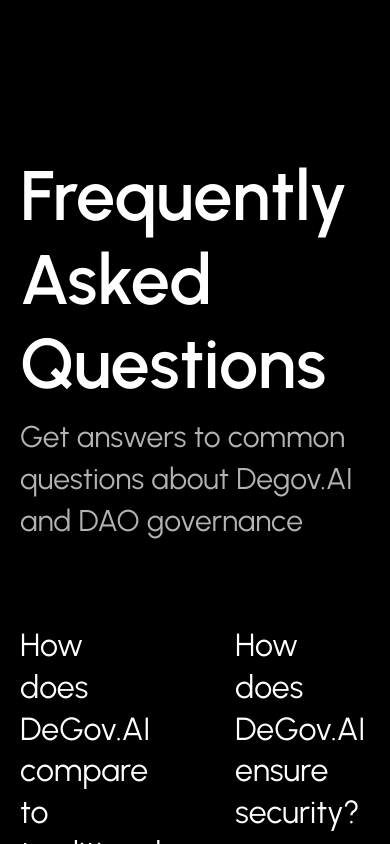
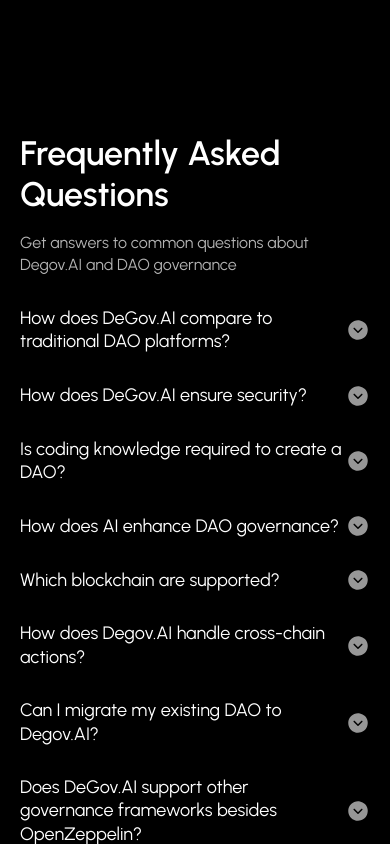
Before and after one commit to ringecosystem/degov-home, a Next.js app in the folder packages/web/: page / in a window 390 px wide. Shown: the part 4900-5744 px from the top of the page. Built offline with nearby package versions, Linux system fonts and the light colour scheme.

Commit message:
Add FAQ mobile component and fold icon for improved user experience

```diff
--- /dev/null
+++ b/packages/web/src/components/home/FaqItemMobile.tsx
@@ -0,0 +1,50 @@
+'use client';
+import { useState } from 'react';
+import { motion, AnimatePresence } from 'framer-motion';
+import Image from 'next/image';
+
+interface FaqItemProps {
+  question: string;
+  answer: string;
+}
+
+export default function FaqItem({ question, answer }: FaqItemProps) {
+  const [isOpen, setIsOpen] = useState(false);
+
+  return (
+    <div className="flex flex-col gap-[14px]">
+      <div
+        className="flex cursor-pointer items-center justify-between"
+        onClick={() => setIsOpen(!isOpen)}
+      >
+        <h4 className="text-[18px] leading-[130%] font-normal">{question}</h4>
+        <motion.div
+          animate={{ rotate: isOpen ? 0 : 180 }}
+          transition={{ duration: 0.3 }}
+          className="flex-shrink-0"
+        >
+          <Image
+            src="/images/fold.svg"
+            alt={isOpen ? 'Collapse' : 'Expand'}
+            width={24}
+            height={24}
+          />
+        </motion.div>
+      </div>
+
+      <AnimatePresence>
+        {isOpen && (
+          <motion.div
+            initial={{ height: 0, opacity: 0 }}
+            animate={{ height: 'auto', opacity: 1 }}
+            exit={{ height: 0, opacity: 0 }}
+            transition={{ duration: 0.3 }}
+            className="overflow-hidden"
+          >
+            <p className="text-[16px] leading-[140%] font-normal opacity-70">{answer}</p>
+          </motion.div>
+        )}
+      </AnimatePresence>
+    </div>
+  );
+}
--- a/packages/web/src/components/home/FaqSection.tsx
+++ b/packages/web/src/components/home/FaqSection.tsx
@@ -1,77 +1,82 @@
-import FaqItem from "./FaqItem";
-import Link from "next/link";
+import FaqItem from './FaqItem';
+import FaqItemMobile from './FaqItemMobile';
+import Link from 'next/link';
 const faqItems = [
   {
-    question: "How does DeGov.AI compare to traditional DAO platforms?",
+    question: 'How does DeGov.AI compare to traditional DAO platforms?',
     answer:
-      "Degov.AI offers AI-powered analytics and decision support that traditional tools lack. Our platform is designed to simplify governance while providing deeper insights into proposal outcomes, voting patterns, and treasury management. Unlike most tools, we offer cross-chain deployment options and require zero coding knowledge.",
+      'Degov.AI offers AI-powered analytics and decision support that traditional tools lack. Our platform is designed to simplify governance while providing deeper insights into proposal outcomes, voting patterns, and treasury management. Unlike most tools, we offer cross-chain deployment options and require zero coding knowledge.'
   },
   {
-    question: "How does DeGov.AI ensure security?",
+    question: 'How does DeGov.AI ensure security?',
     answer:
-      "Degov.AI is built on OpenZeppelin's battle-tested contracts, ensuring the highest level of security for your DAO. We also conduct regular audits and security assessments to maintain the integrity of our platform. All the contracts are open-source, allowing the community to review and verify our code.",
+      "Degov.AI is built on OpenZeppelin's battle-tested contracts, ensuring the highest level of security for your DAO. We also conduct regular audits and security assessments to maintain the integrity of our platform. All the contracts are open-source, allowing the community to review and verify our code."
   },
   {
-    question: "Is coding knowledge required to create a DAO?",
+    question: 'Is coding knowledge required to create a DAO?',
     answer:
-      "Absolutely not. Our expert team are always available to assist you in creating your DAO, you can submit your DAO's information through our user-friendly wizard, and we will handle the technical details.",
+      "Absolutely not. Our expert team are always available to assist you in creating your DAO, you can submit your DAO's information through our user-friendly wizard, and we will handle the technical details."
   },
   {
-    question: "How does AI enhance DAO governance?",
+    question: 'How does AI enhance DAO governance?',
     answer:
-      "Our AI analyzes governance patterns, evaluates proposal language for clarity and potential conflicts, predicts voting outcomes based on historical data, and identifies optimal timing for proposal submission. It also provides treasury management recommendations and governance optimization suggestions.",
+      'Our AI analyzes governance patterns, evaluates proposal language for clarity and potential conflicts, predicts voting outcomes based on historical data, and identifies optimal timing for proposal submission. It also provides treasury management recommendations and governance optimization suggestions.'
   },
   {
-    question: "Which blockchain are supported?",
+    question: 'Which blockchain are supported?',
     answer:
-      "Degov.AI currently supports Ethereum, Arbitrum, Base, and Ethereum Sepolia. We are continuously adding support for additional networks based on community demand and emerging standards.",
+      'Degov.AI currently supports Ethereum, Arbitrum, Base, and Ethereum Sepolia. We are continuously adding support for additional networks based on community demand and emerging standards.'
   },
   {
-    question: "How does Degov.AI handle cross-chain actions?",
+    question: 'How does Degov.AI handle cross-chain actions?',
     answer:
-      "Degov.AI allows you to create and manage DAOs across multiple chains by integrating with the Msgport protocol. This enables cross-chain proposal creation, voting, and execution. You can easily manage your DAO's governance across different networks without the need for complex setups.",
+      "Degov.AI allows you to create and manage DAOs across multiple chains by integrating with the Msgport protocol. This enables cross-chain proposal creation, voting, and execution. You can easily manage your DAO's governance across different networks without the need for complex setups."
   },
   {
-    question: "Can I migrate my existing DAO to Degov.AI?",
+    question: 'Can I migrate my existing DAO to Degov.AI?',
     answer:
-      "Yes, you can migrate your existing DAO to Degov.AI as long as it is built on compatible smart contracts from OpenZeppelin. Our team will assist you in the migration process to ensure a smooth transition.",
+      'Yes, you can migrate your existing DAO to Degov.AI as long as it is built on compatible smart contracts from OpenZeppelin. Our team will assist you in the migration process to ensure a smooth transition.'
   },
   {
-    question:
-      "Does DeGov.AI support other governance frameworks besides OpenZeppelin?",
+    question: 'Does DeGov.AI support other governance frameworks besides OpenZeppelin?',
     answer:
-      "Currently, DeGov.AI exclusively supports OpenZeppelin's governance framework. This focus allows us to provide a robust and user-friendly experience. However, we may consider supporting other frameworks in the future based on user demand and feedback.",
-  },
+      "Currently, DeGov.AI exclusively supports OpenZeppelin's governance framework. This focus allows us to provide a robust and user-friendly experience. However, we may consider supporting other frameworks in the future based on user demand and feedback."
+  }
 ];
 export default function FaqSection() {
   return (
-    <section className="py-[120px] container">
-      <h2 className="text-[70px] font-semibold leading-[120%]">
+    <section className="container py-[100px] md:py-[120px]">
+      <h2 className="text-[34px] leading-[120%] font-semibold md:text-[70px]">
         Frequently Asked Questions
       </h2>
-      <p className="text-[30px] font-normal leading-[140%] mt-[10px] opacity-70">
+      <p className="mt-[16px] text-[16px] leading-[140%] font-normal opacity-70 md:mt-[10px] md:text-[30px]">
         Get answers to common questions about Degov.AI and DAO governance
       </p>
 
-      <div className="my-[83px] grid grid-cols-2 gap-x-[80px] gap-y-[50px]">
+      <div className="grid-col-1 my-[30px] hidden gap-x-[0] gap-y-[30px] md:my-[83px] md:grid md:grid-cols-2 md:gap-x-[80px] md:gap-y-[50px]">
         {faqItems.map((item, index) => (
           <FaqItem key={index} question={item.question} answer={item.answer} />
         ))}
       </div>
-      <p className="text-[20px] text-[#979797] font-normal leading-[140%] text-right">
-        Still have questions? Contact our{" "}
+      <div className="grid-col-1 my-[30px] grid gap-x-[0] gap-y-[30px] md:my-[83px] md:hidden md:grid-cols-2 md:gap-x-[80px] md:gap-y-[50px]">
+        {faqItems.map((item, index) => (
+          <FaqItemMobile key={index} question={item.question} answer={item.answer} />
+        ))}
+      </div>
+      <p className="text-right text-[20px] leading-[140%] font-normal text-[#979797]">
+        Still have questions? Contact our{' '}
         <Link
           href="https://t.me/deGovAI_Support"
           target="_blank"
-          className="text-[var(--foreground)] underline hover:opacity-80 transition-opacity duration-300"
+          className="text-[var(--foreground)] underline transition-opacity duration-300 hover:opacity-80"
         >
           support team
-        </Link>{" "}
-        or join our{" "}
+        </Link>{' '}
+        or join our{' '}
         <Link
           href="https://t.me/deGovAI_Community"
           target="_blank"
-          className="text-[var(--foreground)] underline hover:opacity-80 transition-opacity duration-300"
+          className="text-[var(--foreground)] underline transition-opacity duration-300 hover:opacity-80"
         >
           community Telegram
         </Link>
```
Also changed, not shown: packages/web/public/images/fold.svg (added).
